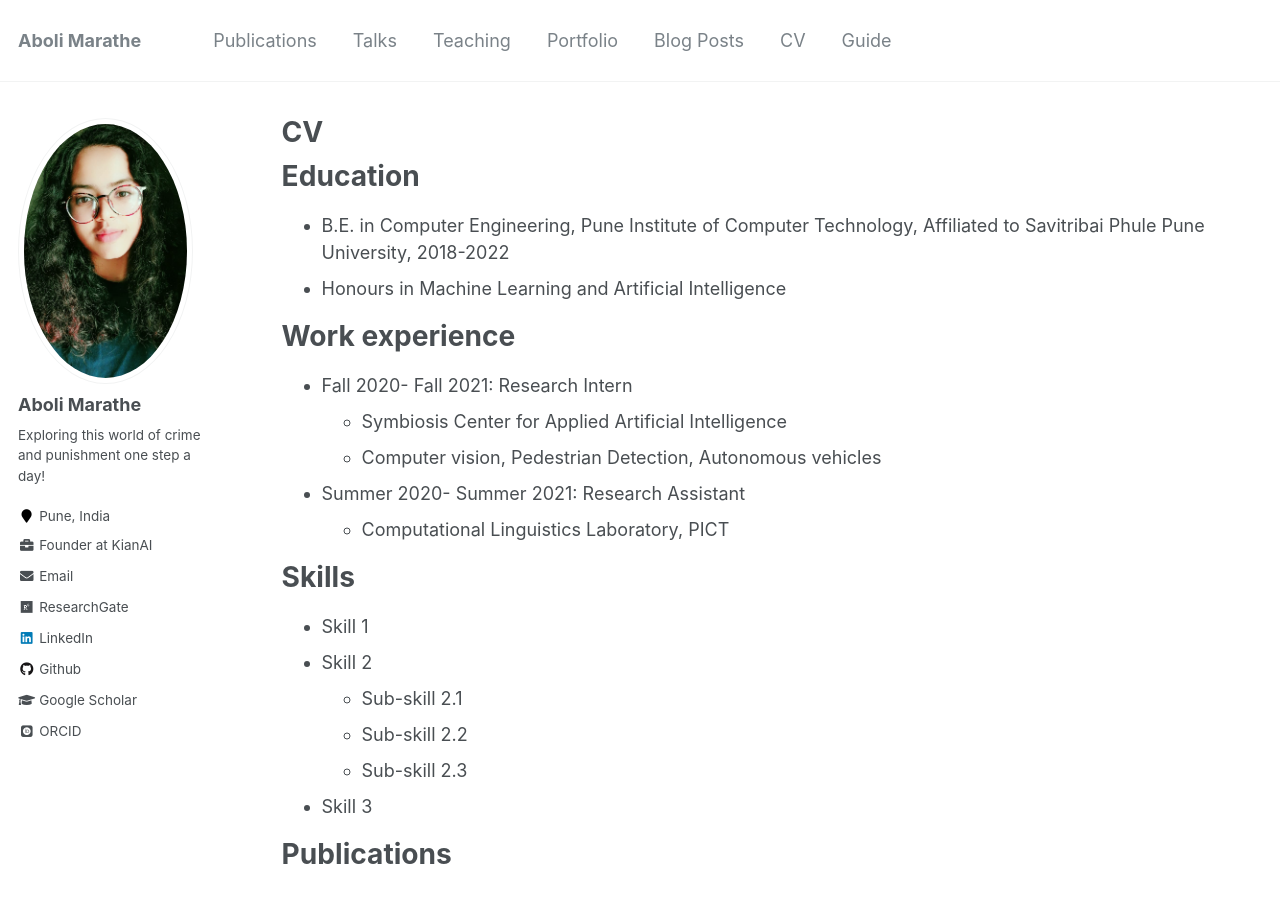
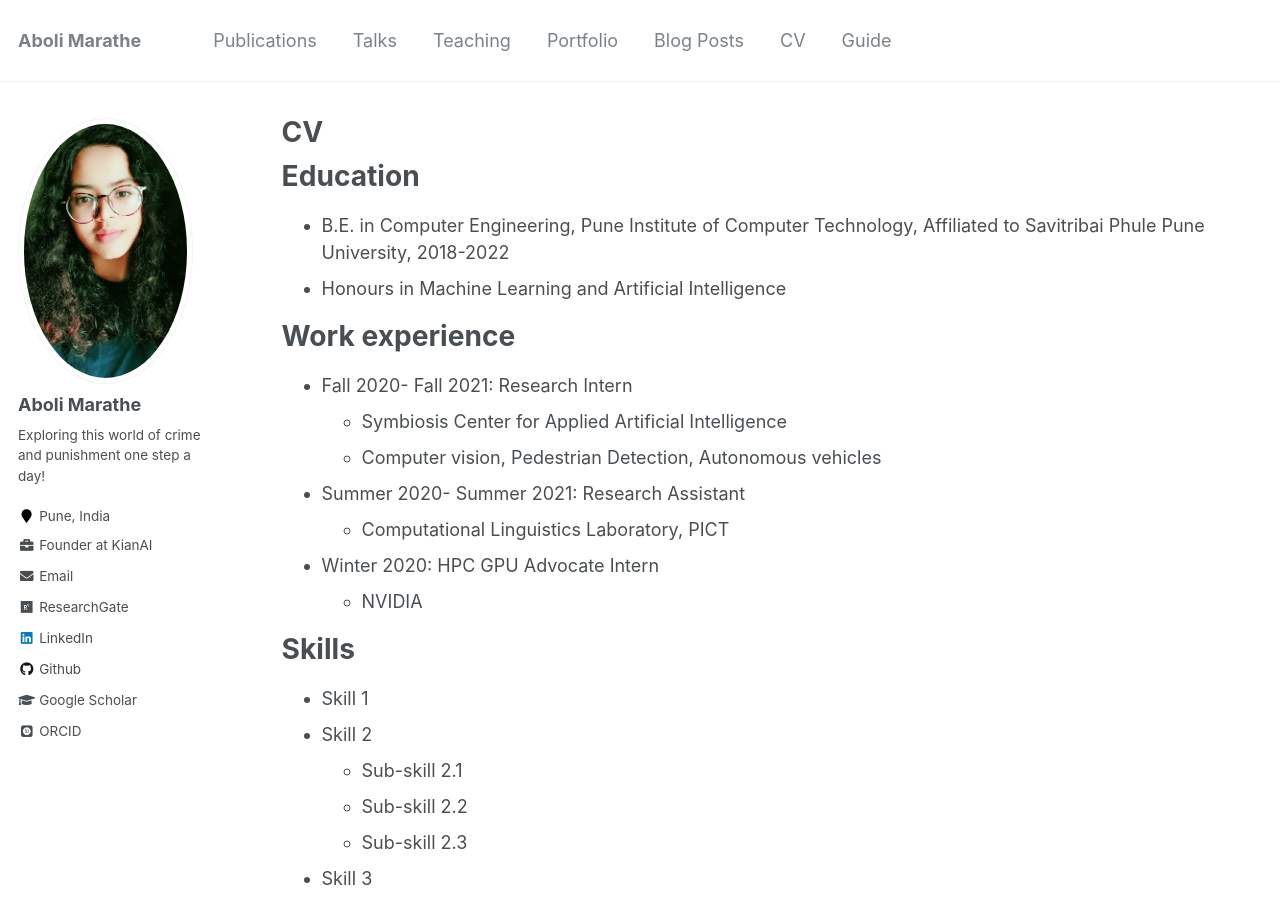
Before and after one commit to Infernolia/Infernolia.github.io, a Jekyll site: the page built from _pages/cv.md, in a window 1280 px wide and 900 px high. Built offline with Jekyll 4.4.1, drawn with Linux system fonts in a browser that asks for light colours; some web fonts are replaced; a file with an impossible date is left out.

Commit message:
Update cv.md

```diff
--- a/_pages/cv.md
+++ b/_pages/cv.md
@@ -23,6 +23,10 @@ Work experience
 
 * Summer 2020- Summer 2021: Research Assistant
   * Computational Linguistics Laboratory, PICT
+
+* Winter 2020: HPC GPU Advocate Intern
+  * NVIDIA
+
 
 Skills
 ======
```
